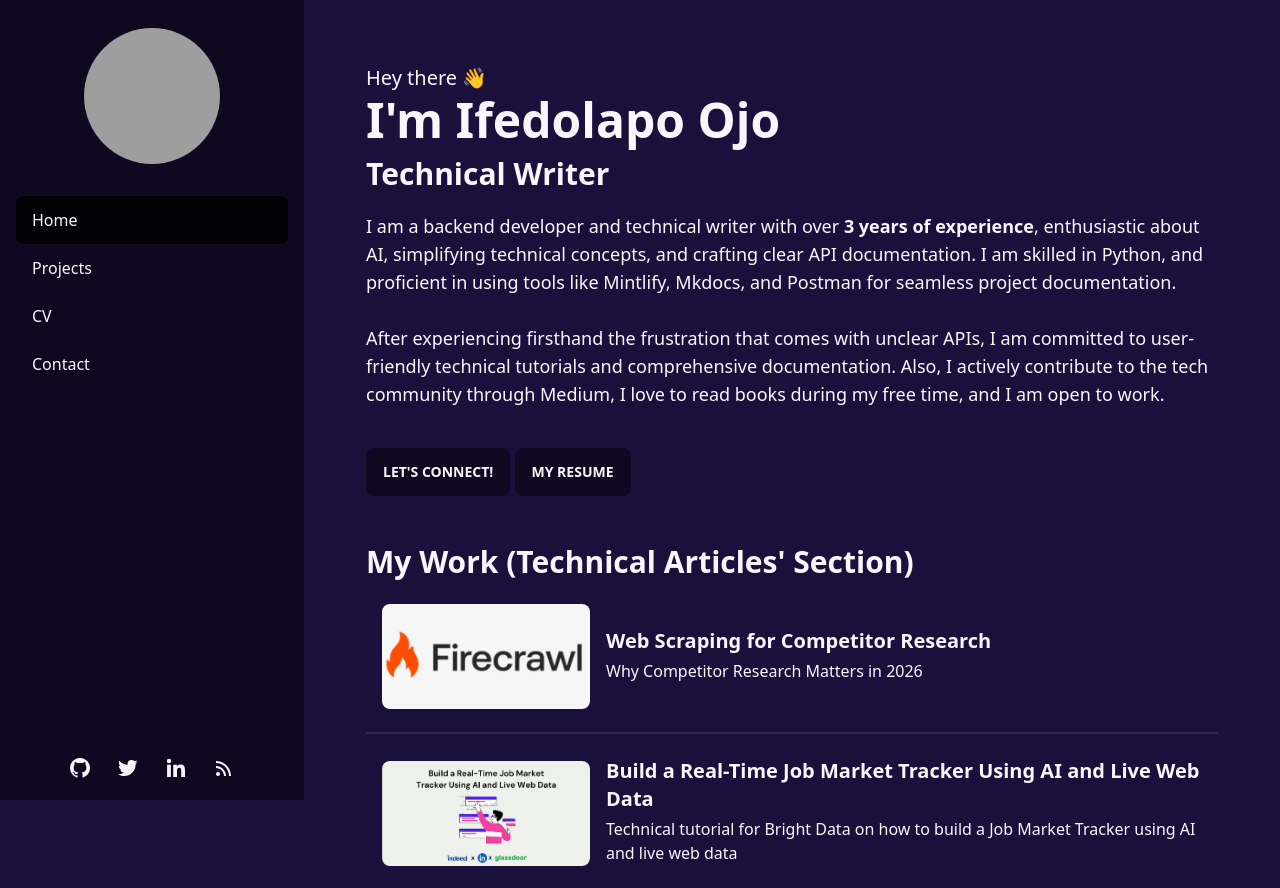
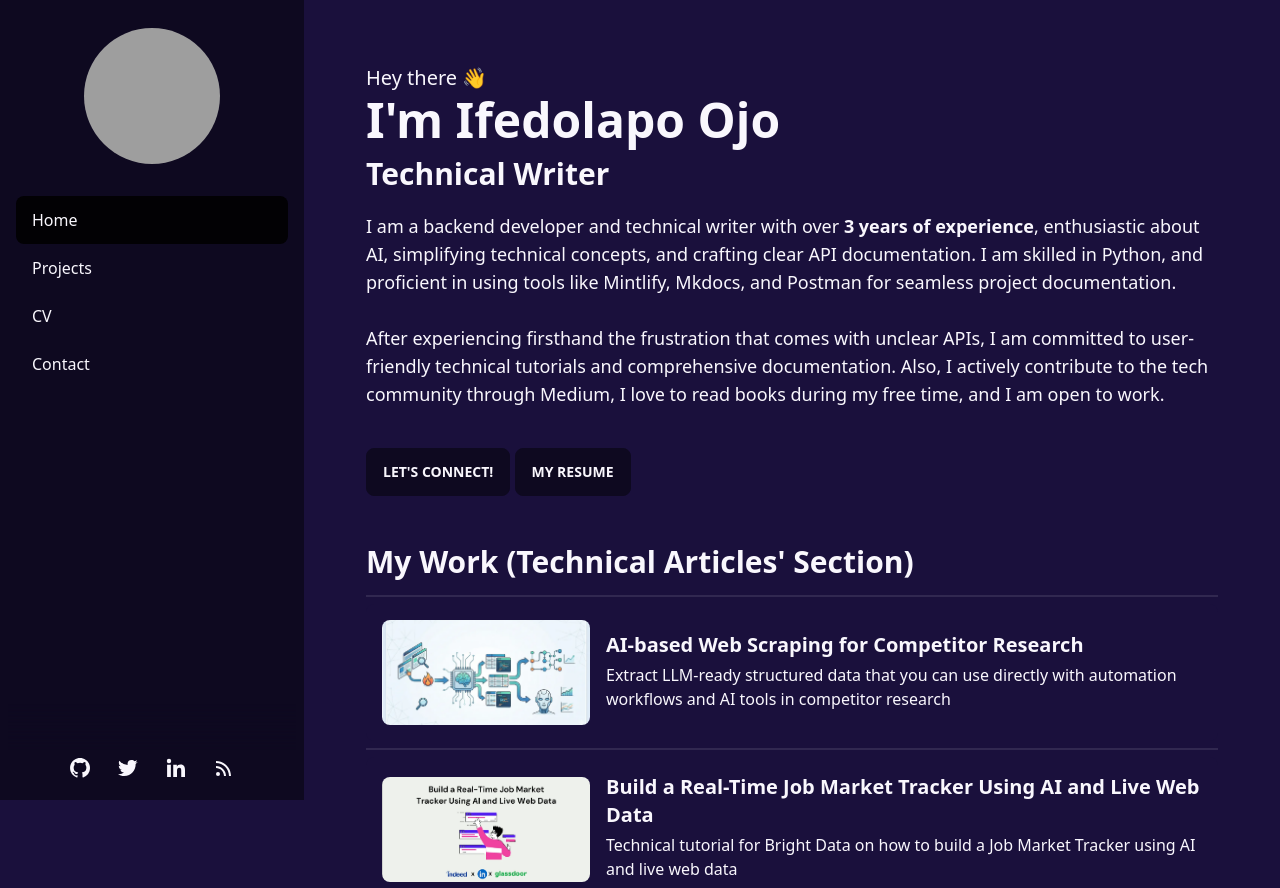
Before and after one commit to Ifedolapo-9/Ifedolapo-Portfolio, an Astro site: page / in a window 1280 px wide. Shown: the top 888 px of the page. Built offline with nearby package versions, Linux system fonts and the light colour scheme; Astro itself is replaced by a stand-in of ours; grey boxes are pictures that could not be loaded.

Commit message:
add new article

```diff
--- a/src/pages/index.astro
+++ b/src/pages/index.astro
@@ -32,13 +32,15 @@ const last_posts = posts.slice(0, 12);
     <div class="text-3xl w-full font-bold mb-2">My Work (Technical Articles' Section)</div>
   </div>
 
+  <div class="divider my-0"></div>
   <HorizontalCard
-    title="Web Scraping for Competitor Research"
-    img="/firecrawl.png"
-    desc="Why Competitor Research Matters in 2026"
-    url="https://docs.google.com/document/d/1NEEhs3zTJ7lOqvFgXd2JtvGIj0sta6KED4kBO_UI_mw/edit?tab=t.0#heading=h.8wesdt2lhjt"
+    title="AI-based Web Scraping for Competitor Research"
+    img="/n8n.png"
+    desc="Extract LLM-ready structured data that you can use directly with automation workflows and AI tools in competitor research"
+    url="https://medium.com/@ifedolapoojow/96e509e9b3db"
   />
   <div class="divider my-0"></div>
+
   <HorizontalCard
     title="Build a Real-Time Job Market Tracker Using AI and Live Web Data"
     img="/job_tracker.png"
```
Also changed, not shown: public/firecrawl.png (deleted), public/n8n.png (added).
